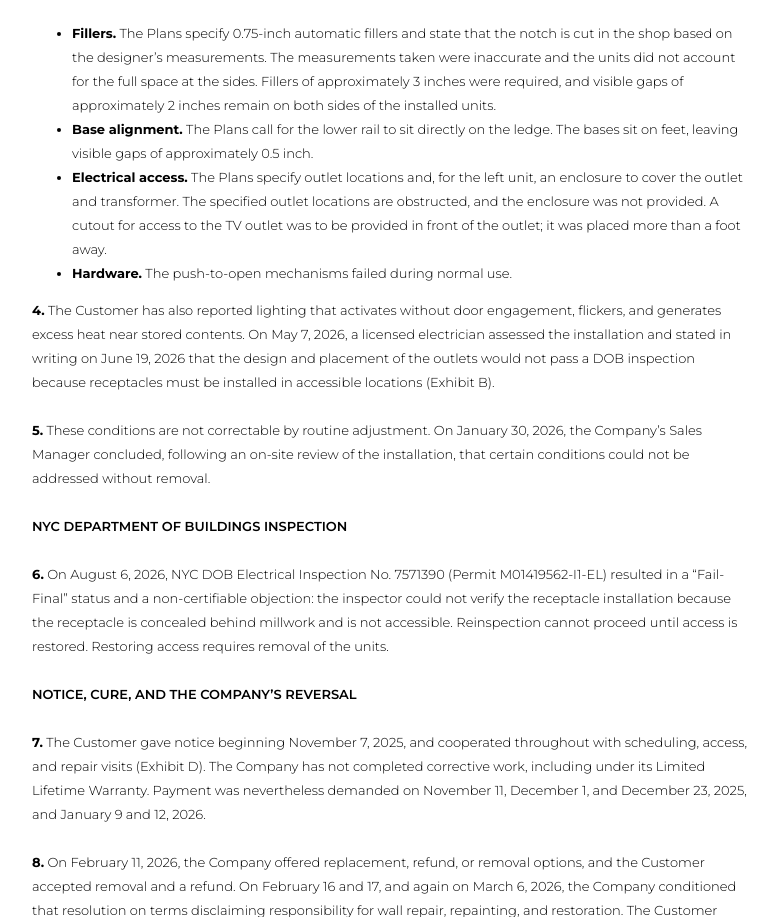
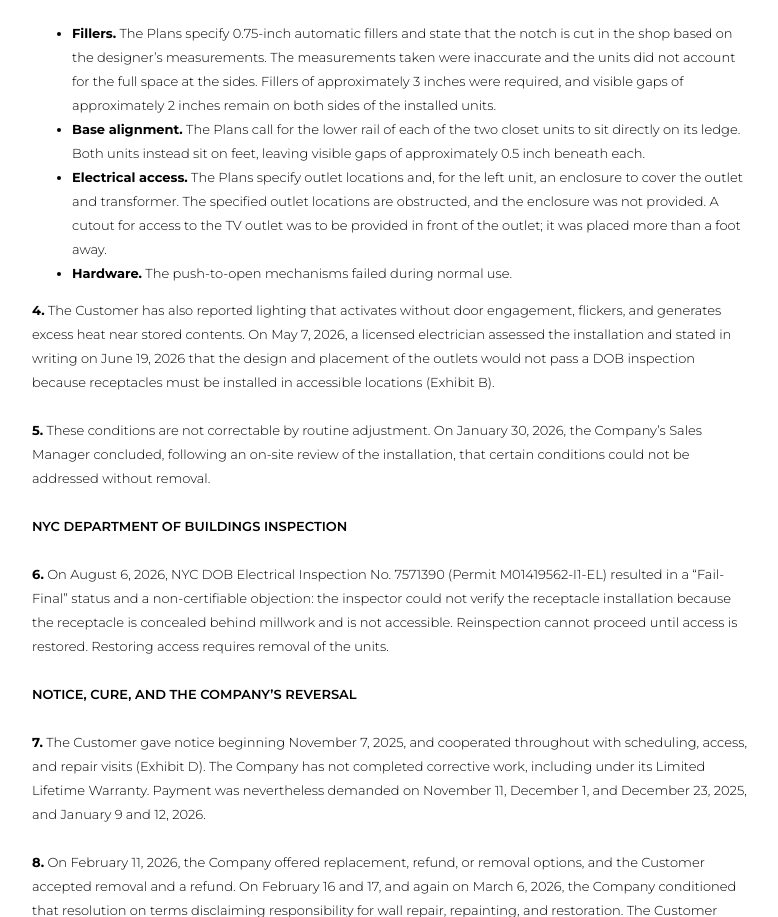
Before and after one commit to triciafu/centralparkinvestors, a plain HTML site: page cases/cc01/index.html in a window 1280 px wide. Shown: the part 823-1740 px from the top of the page, without its empty margins (248-1026 px from the left). Drawn offline with Linux system fonts and the light colour scheme.

Commit message:
Base alignment updates

```diff
--- a/cases/cc01/index.html
+++ b/cases/cc01/index.html
@@ -74,7 +74,7 @@
 
 <ul>
   <li><strong>Fillers.</strong> The Plans specify 0.75-inch automatic fillers and state that the notch is cut in the shop based on the designer’s measurements. The measurements taken were inaccurate and the units did not account for the full space at the sides. Fillers of approximately 3 inches were required, and visible gaps of approximately 2 inches remain on both sides of the installed units.</li>
-  <li><strong>Base alignment.</strong> The Plans call for the lower rail to sit directly on the ledge. The bases sit on feet, leaving visible gaps of approximately 0.5 inch.</li>
+  <li><strong>Base alignment.</strong> The Plans call for the lower rail of each of the two closet units to sit directly on its ledge. Both units instead sit on feet, leaving visible gaps of approximately 0.5 inch beneath each.</li>
   <li><strong>Electrical access.</strong> The Plans specify outlet locations and, for the left unit, an enclosure to cover the outlet and transformer. The specified outlet locations are obstructed, and the enclosure was not provided. A cutout for access to the TV outlet was to be provided in front of the outlet; it was placed more than a foot away.</li>
   <li><strong>Hardware.</strong> The push-to-open mechanisms failed during normal use.</li>
 </ul>
```
Also changed, not shown: cases/cc01/exhibitb/index.html (+1 -1 lines), source/site/cases/cc01/exhibitb/index.html (+1 -1 lines), source/site/cases/cc01/index.html (+1 -1 lines), 2 other files.
